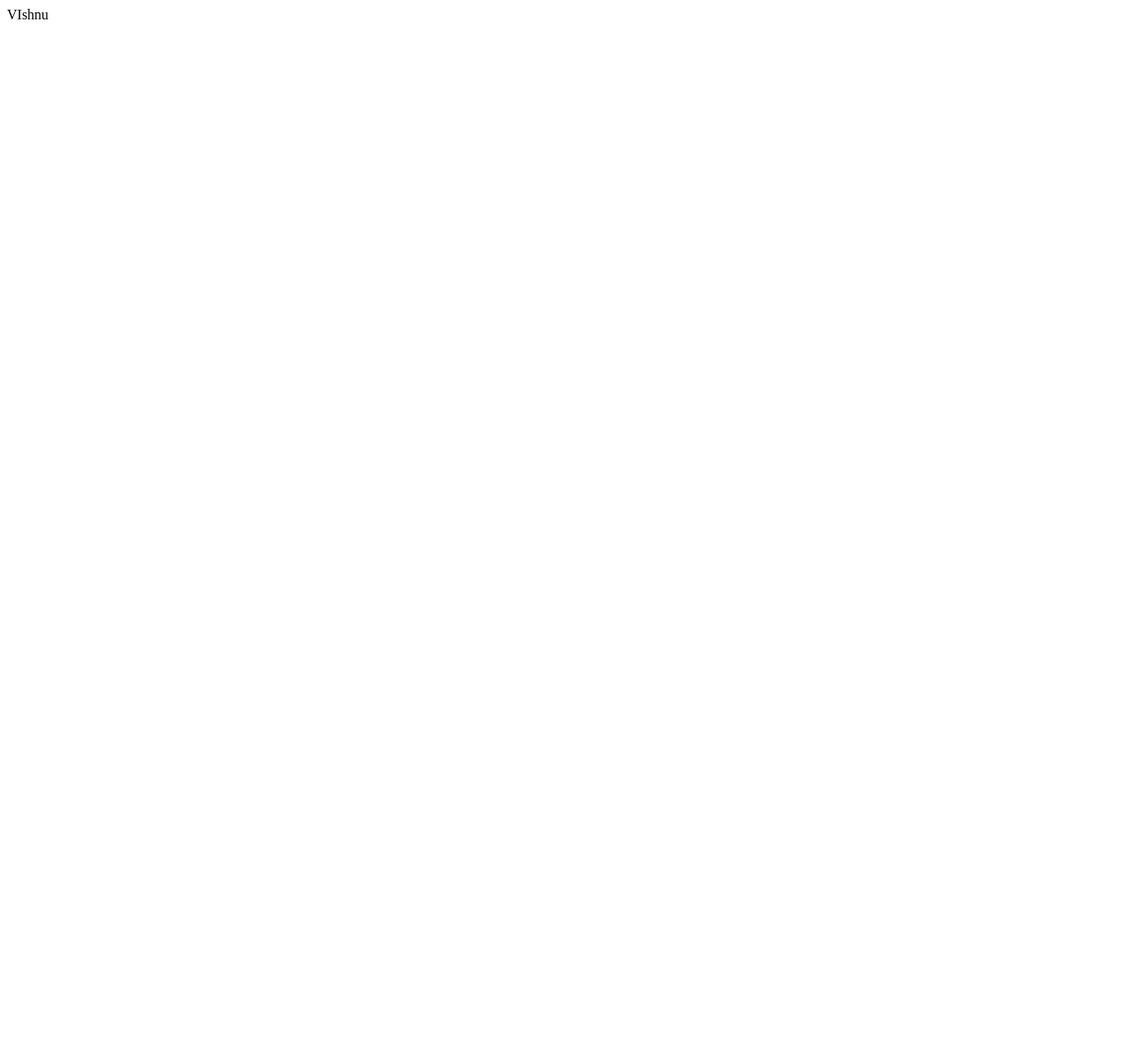
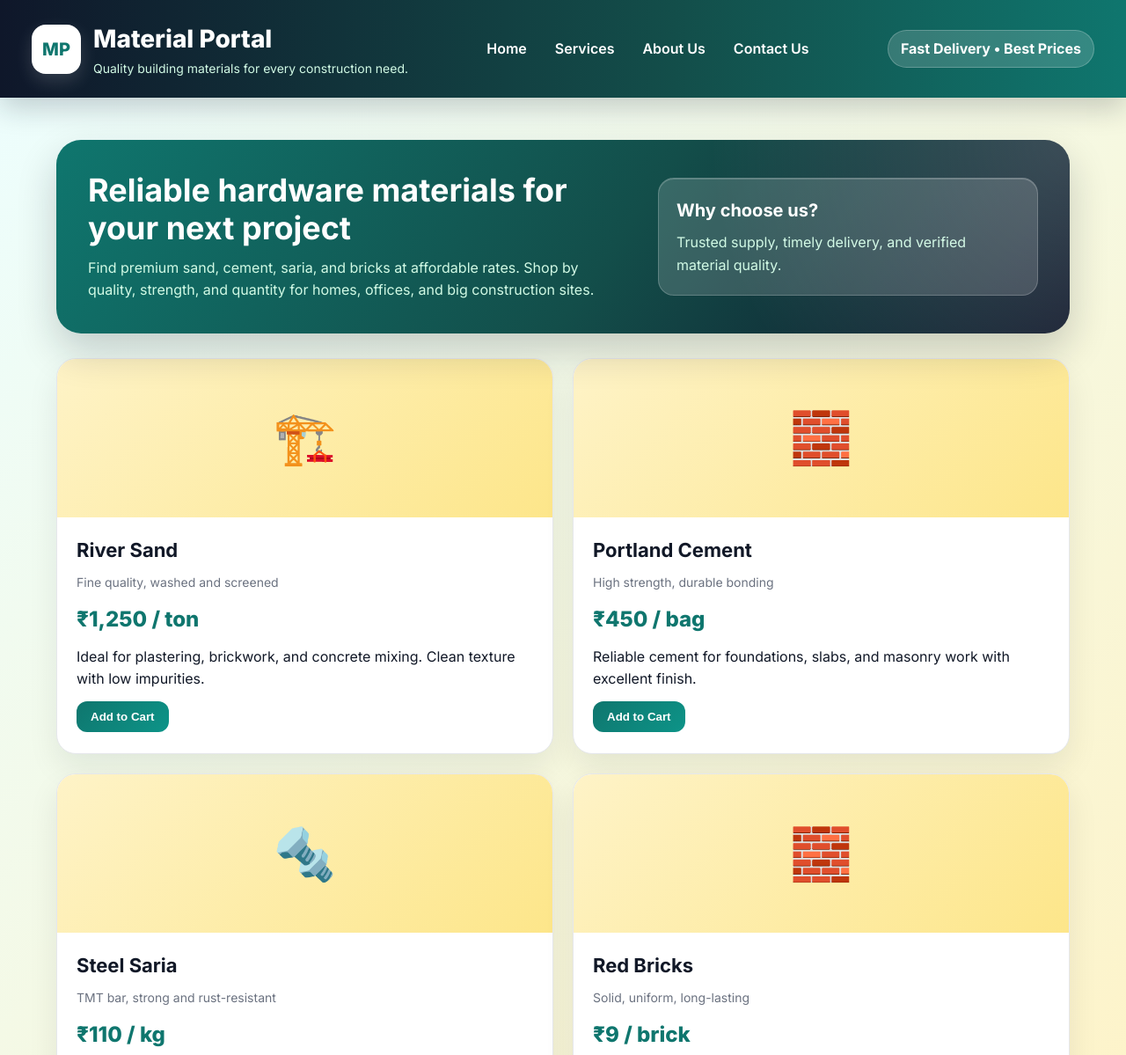
Before and after one commit to vishnu0778/material_site, a plain HTML site: page index.html in a window 1280 px wide. Shown: the top 1199 px of the page at 88% size. Before the commit the page ends 800 px from the top, so only its background shows below. Drawn offline with Linux system fonts and the light colour scheme.

Commit message:
index file added

```diff
--- a/index.html
+++ b/index.html
@@ -1 +1,89 @@
-<div>VIshnu</div>
+<!DOCTYPE html>
+<html lang="en">
+  <head>
+    <meta charset="UTF-8" />
+    <meta name="viewport" content="width=device-width, initial-scale=1.0" />
+    <title>Material Portal</title>
+    <link rel="preconnect" href="https://fonts.googleapis.com" />
+    <link rel="preconnect" href="https://fonts.gstatic.com" crossorigin />
+    <link href="https://fonts.googleapis.com/css2?family=Inter:wght@400;500;600;700;800&display=swap" rel="stylesheet" />
+    <link rel="stylesheet" href="styles.css" />
+  </head>
+  <body>
+      <header class="header">
+        <div class="brand">
+          <div class="logo">MP</div>
+          <div>
+            <h1>Material Portal</h1>
+            <p>Quality building materials for every construction need.</p>
+          </div>
+        </div>
+        <nav class="nav-links">
+          <a href="#">Home</a>
+          <a href="#">Services</a>
+          <a href="#">About Us</a>
+          <a href="#">Contact Us</a>
+        </nav>
+        <div class="badge">Fast Delivery • Best Prices</div>
+      </header>
+    <div class="container">
+
+      <section class="hero">
+        <div>
+          <h2>Reliable hardware materials for your next project</h2>
+          <p>Find premium sand, cement, saria, and bricks at affordable rates. Shop by quality, strength, and quantity for homes, offices, and big construction sites.</p>
+        </div>
+        <div class="hero-card">
+          <h3>Why choose us?</h3>
+          <p>Trusted supply, timely delivery, and verified material quality.</p>
+        </div>
+      </section>
+
+      <section class="products">
+        <article class="card">
+          <div class="card-image">🏗️</div>
+          <div class="card-body">
+            <h3>River Sand</h3>
+            <p class="meta">Fine quality, washed and screened</p>
+            <p class="price">₹1,250 / ton</p>
+            <p>Ideal for plastering, brickwork, and concrete mixing. Clean texture with low impurities.</p>
+            <button class="btn">Add to Cart</button>
+          </div>
+        </article>
+
+        <article class="card">
+          <div class="card-image">🧱</div>
+          <div class="card-body">
+            <h3>Portland Cement</h3>
+            <p class="meta">High strength, durable bonding</p>
+            <p class="price">₹450 / bag</p>
+            <p>Reliable cement for foundations, slabs, and masonry work with excellent finish.</p>
+            <button class="btn">Add to Cart</button>
+          </div>
+        </article>
+
+        <article class="card">
+          <div class="card-image">🔩</div>
+          <div class="card-body">
+            <h3>Steel Saria</h3>
+            <p class="meta">TMT bar, strong and rust-resistant</p>
+            <p class="price">₹110 / kg</p>
+            <p>Perfect for beams, columns, and reinforcement needs in residential and commercial builds.</p>
+            <button class="btn">Add to Cart</button>
+          </div>
+        </article>
+
+        <article class="card">
+          <div class="card-image">🧱</div>
+          <div class="card-body">
+            <h3>Red Bricks</h3>
+            <p class="meta">Solid, uniform, long-lasting</p>
+            <p class="price">₹9 / brick</p>
+            <p>Strong building bricks suitable for walls, partitions, and boundary structures.</p>
+            <button class="btn">Add to Cart</button>
+          </div>
+        </article>
+      </section>
+    </div>
+  </body>
+</html>
--- /dev/null
+++ b/styles.css
@@ -0,0 +1,249 @@
+:root {
+  --primary: #0f766e;
+  --secondary: #f59e0b;
+  --dark: #111827;
+  --light: #f9fafb;
+  --muted: #6b7280;
+  --border: #e5e7eb;
+}
+
+* {
+  box-sizing: border-box;
+  margin: 0;
+  padding: 0;
+}
+
+body {
+  font-family: 'Inter', Arial, sans-serif;
+  background: linear-gradient(135deg, #ecfeff 0%, #fef3c7 100%);
+  color: var(--dark);
+  line-height: 1.6;
+  min-height: 100vh;
+  margin: 0;
+  overflow-x: hidden;
+}
+
+.container {
+  max-width: 1200px;
+  margin: 0 auto;
+  padding: 24px;
+}
+
+.header {
+  width: 100%;
+  margin: 0;
+  background: linear-gradient(90deg, #0f172a 0%, #134e4a 60%, #0f766e 100%);
+  color: white;
+  padding: 22px 36px;
+  box-shadow: 0 12px 30px rgba(15, 23, 42, 0.2);
+  display: flex;
+  justify-content: space-between;
+  align-items: center;
+  flex-wrap: wrap;
+  gap: 16px;
+}
+
+.brand {
+  display: flex;
+  align-items: center;
+  gap: 14px;
+}
+
+.logo {
+  width: 56px;
+  height: 56px;
+  border-radius: 16px;
+  background: white;
+  color: var(--primary);
+  display: flex;
+  align-items: center;
+  justify-content: center;
+  font-weight: 800;
+  font-size: 20px;
+  box-shadow: 0 8px 20px rgba(255, 255, 255, 0.15);
+}
+
+.brand h1 {
+  font-size: 28px;
+  color: white;
+  font-weight: 800;
+}
+
+.brand p {
+  color: #d1fae5;
+  font-size: 14px;
+}
+
+.nav-links {
+  display: flex;
+  gap: 8px;
+  flex-wrap: wrap;
+}
+
+.nav-links a {
+  text-decoration: none;
+  color: white;
+  font-weight: 600;
+  padding: 8px 12px;
+  border-radius: 999px;
+  transition: all 0.2s ease;
+}
+
+.nav-links a:hover {
+  background: rgba(255, 255, 255, 0.16);
+  transform: translateY(-1px);
+}
+
+.badge {
+  background: rgba(255, 255, 255, 0.16);
+  color: white;
+  border: 1px solid rgba(255, 255, 255, 0.22);
+  border-radius: 999px;
+  padding: 8px 14px;
+  font-weight: 700;
+}
+
+.hero {
+  margin-top: 24px;
+  background: linear-gradient(125deg, var(--primary) 0%, #134e4a 55%, #0f172a 100%);
+  color: white;
+  padding: 36px;
+  border-radius: 28px;
+  display: grid;
+  grid-template-columns: 1.3fr 0.9fr;
+  gap: 24px;
+  align-items: center;
+  box-shadow: 0 20px 45px rgba(15, 23, 42, 0.2);
+  position: relative;
+  overflow: hidden;
+}
+
+.hero::before {
+  content: '';
+  position: absolute;
+  inset: 0;
+  background: radial-gradient(circle at top right, rgba(255, 255, 255, 0.18), transparent 35%);
+  pointer-events: none;
+}
+
+.hero h2 {
+  font-size: clamp(24px, 3vw, 36px);
+  margin-bottom: 10px;
+  line-height: 1.2;
+}
+
+.hero p {
+  color: #d1fae5;
+  max-width: 600px;
+}
+
+.hero-card {
+  background: rgba(255, 255, 255, 0.16);
+  border: 1px solid rgba(255, 255, 255, 0.2);
+  border-radius: 18px;
+  padding: 20px;
+  box-shadow: inset 0 1px 0 rgba(255, 255, 255, 0.2);
+}
+
+.hero-card h3 {
+  margin-bottom: 8px;
+  font-size: 20px;
+}
+
+.products {
+  margin-top: 28px;
+  display: grid;
+  grid-template-columns: repeat(2, minmax(0, 1fr));
+  gap: 22px;
+}
+
+.card {
+  background: white;
+  border-radius: 22px;
+  overflow: hidden;
+  box-shadow: 0 16px 35px rgba(15, 23, 42, 0.08);
+  border: 1px solid var(--border);
+  transition: transform 0.25s ease, box-shadow 0.25s ease;
+}
+
+.card:hover {
+  transform: translateY(-6px);
+  box-shadow: 0 24px 50px rgba(15, 23, 42, 0.14);
+}
+
+.card-image {
+  height: 180px;
+  background: linear-gradient(135deg, #fef3c7, #fde68a);
+  display: flex;
+  align-items: center;
+  justify-content: center;
+  font-size: 58px;
+}
+
+.card-body {
+  padding: 20px 22px 24px;
+}
+
+.card h3 {
+  font-size: 22px;
+  margin-bottom: 8px;
+  color: var(--dark);
+}
+
+.meta {
+  color: var(--muted);
+  font-size: 14px;
+  margin-bottom: 12px;
+}
+
+.price {
+  font-size: 24px;
+  font-weight: 800;
+  color: var(--primary);
+  margin-bottom: 10px;
+}
+
+.btn {
+  display: inline-block;
+  margin-top: 12px;
+  padding: 10px 16px;
+  border: none;
+  border-radius: 12px;
+  background: linear-gradient(135deg, var(--primary), #0d9488);
+  color: white;
+  font-weight: 700;
+  cursor: pointer;
+  transition: transform 0.2s ease, box-shadow 0.2s ease;
+}
+
+.btn:hover {
+  transform: translateY(-1px);
+  box-shadow: 0 8px 18px rgba(15, 118, 110, 0.25);
+  background: #115e59;
+}
+
+@media (max-width: 900px) {
+  .hero {
+    grid-template-columns: 1fr;
+  }
+
+  .products {
+    grid-template-columns: 1fr;
+  }
+}
+
+@media (max-width: 640px) {
+  .header {
+    padding: 18px 20px;
+  }
+
+  .nav-links {
+    width: 100%;
+    justify-content: space-between;
+  }
+
+  .badge {
+    width: 100%;
+    text-align: center;
+  }
+}
```
